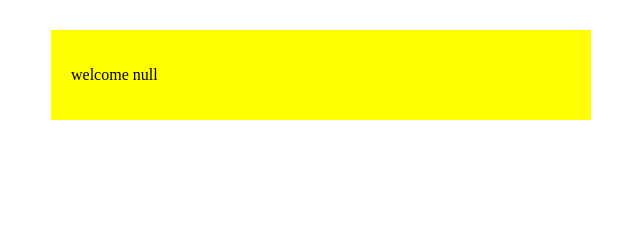
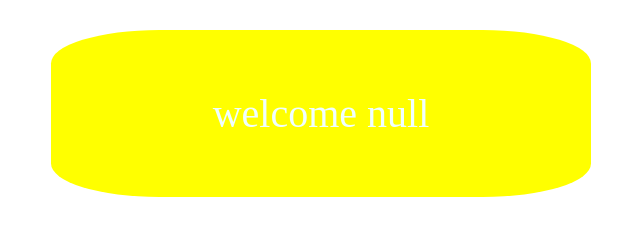
Before and after one commit to sakshi025/ieee.induction, a plain HTML site: page index2.html in a window 1280 px wide. Shown: the whole page, without its empty margins (319-959 px from the left). Drawn offline with Linux system fonts and the light colour scheme.

Commit message:
Update index2.html
changed style

```diff
--- a/index2.html
+++ b/index2.html
@@ -12,6 +12,10 @@
         background-color: yellow;
         margin-top: 30px;
         padding: 20px;
+        font-size: 40px;
+        color: azure;
+        text-align: center;
+        border-radius: 20%;
       }
     </style>
   </head>
```
